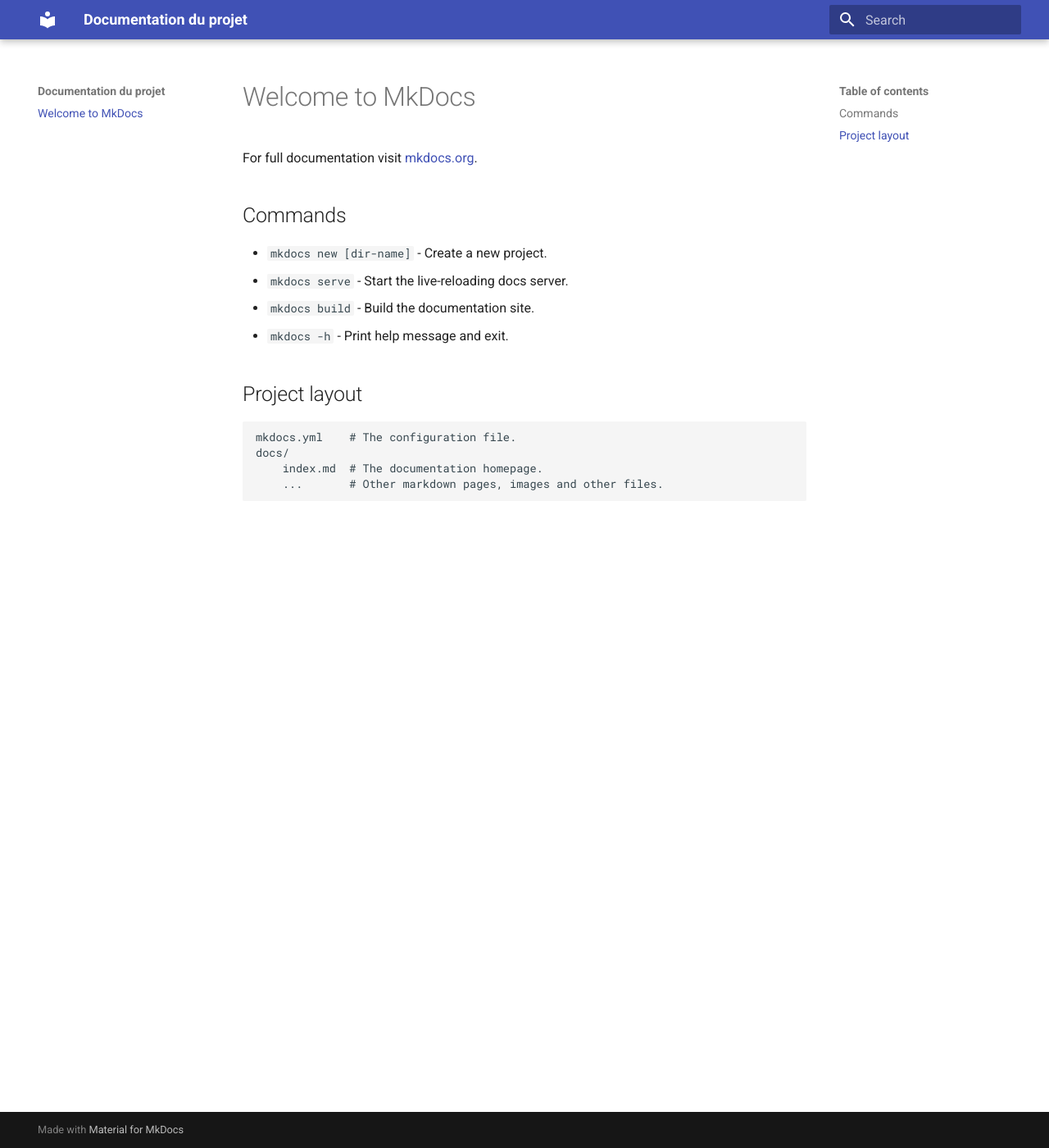
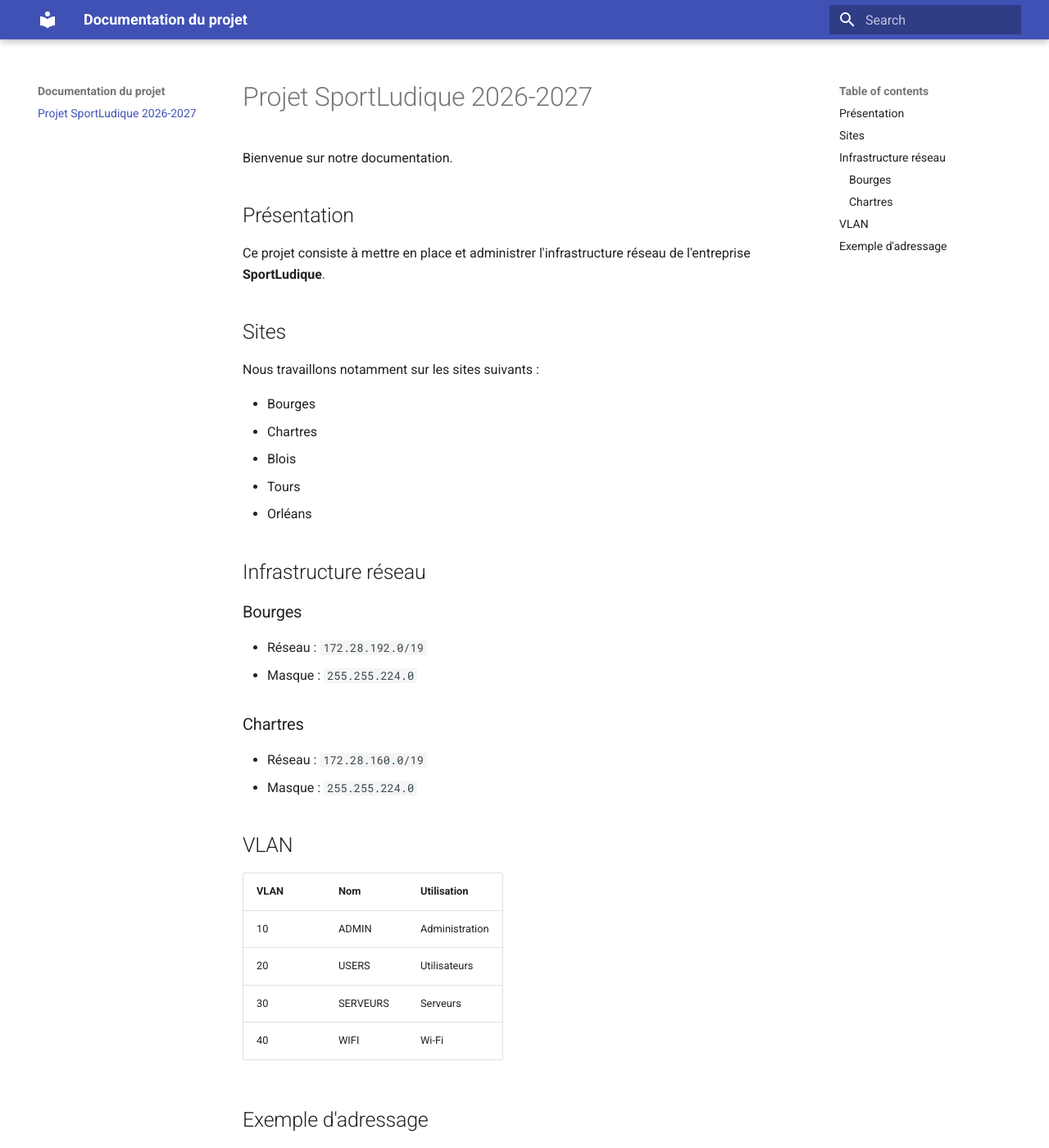
Before and after one commit to florian301106-hub/mon-projet-mkdocs, an MkDocs documentation site: the page built from docs/index.md, in a window 1280 px wide and 1400 px high. Shown: the whole window at 82% size. Built offline with MkDocs 1.6.1 and Material for MkDocs 9.7.7, drawn with Linux system fonts in a browser that asks for light colours; some of the changed text lies outside the part shown.

Commit message:
Revise documentation for Projet SportLudique 2026-2027
Updated documentation for the SportLudique project, including network infrastructure details and VLAN information.

````diff
--- a/docs/index.md
+++ b/docs/index.md
@@ -1,17 +1,46 @@
-# Welcome to MkDocs
+# Projet SportLudique 2026-2027
 
-For full documentation visit [mkdocs.org](https://www.mkdocs.org).
+Bienvenue sur notre documentation.
 
-## Commands
+## Présentation
 
-* `mkdocs new [dir-name]` - Create a new project.
-* `mkdocs serve` - Start the live-reloading docs server.
-* `mkdocs build` - Build the documentation site.
-* `mkdocs -h` - Print help message and exit.
+Ce projet consiste à mettre en place et administrer l'infrastructure réseau de l'entreprise **SportLudique**.
 
-## Project layout
+## Sites
 
-    mkdocs.yml    # The configuration file.
-    docs/
-        index.md  # The documentation homepage.
-        ...       # Other markdown pages, images and other files.
+Nous travaillons notamment sur les sites suivants :
+
+- Bourges
+- Chartres
+- Blois
+- Tours
+- Orléans
+
+## Infrastructure réseau
+
+### Bourges
+
+- Réseau : `172.28.192.0/19`
+- Masque : `255.255.224.0`
+
+### Chartres
+
+- Réseau : `172.28.160.0/19`
+- Masque : `255.255.224.0`
+
+## VLAN
+
+| VLAN | Nom | Utilisation |
+|---|---|---|
+| 10 | ADMIN | Administration |
+| 20 | USERS | Utilisateurs |
+| 30 | SERVEURS | Serveurs |
+| 40 | WIFI | Wi-Fi |
+
+## Exemple d'adressage
+
+```text
+IP : 172.28.192.10
+Masque : 255.255.224.0
+Passerelle : 172.28.192.1
+DNS : 172.28.192.1
````
